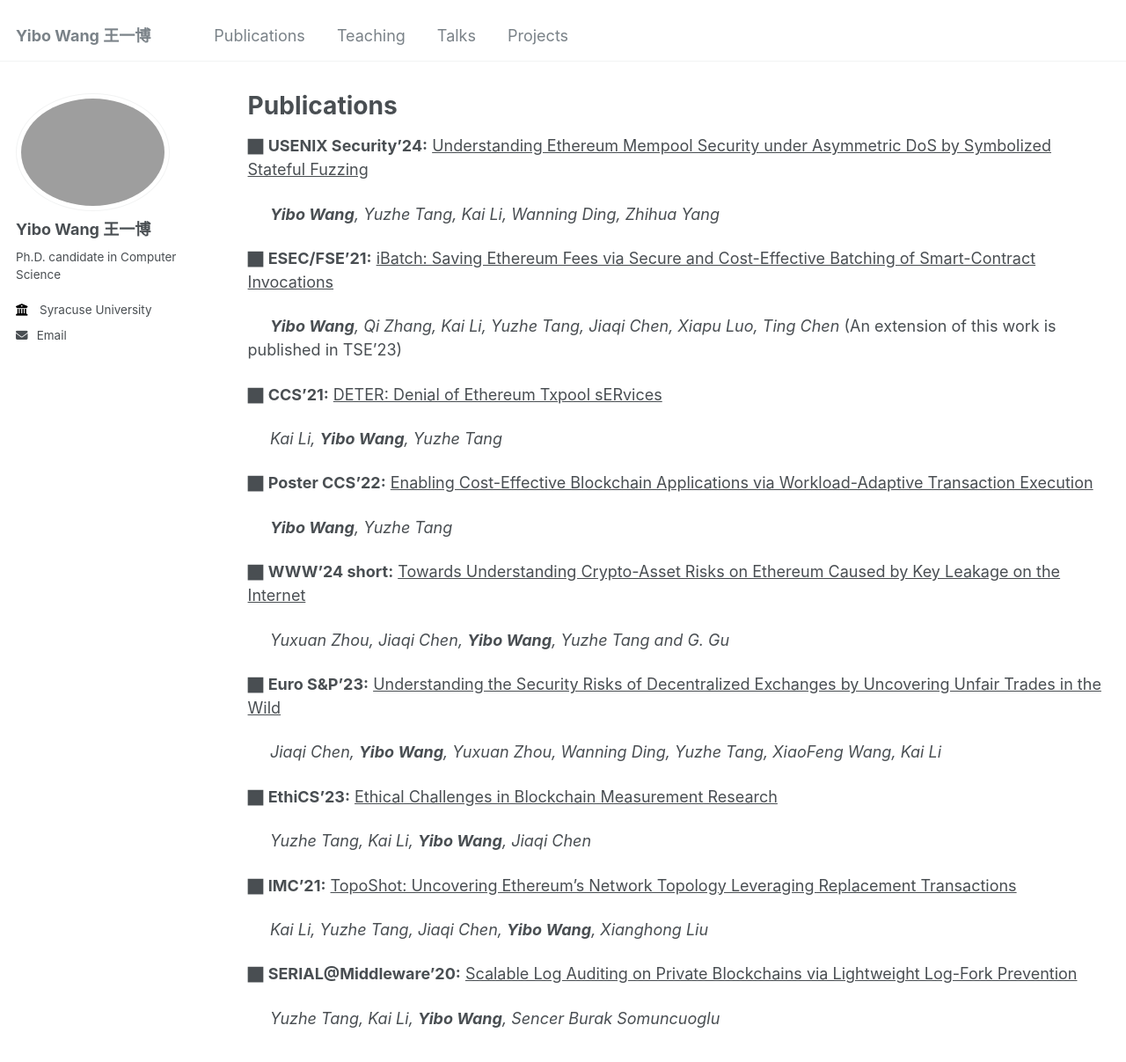
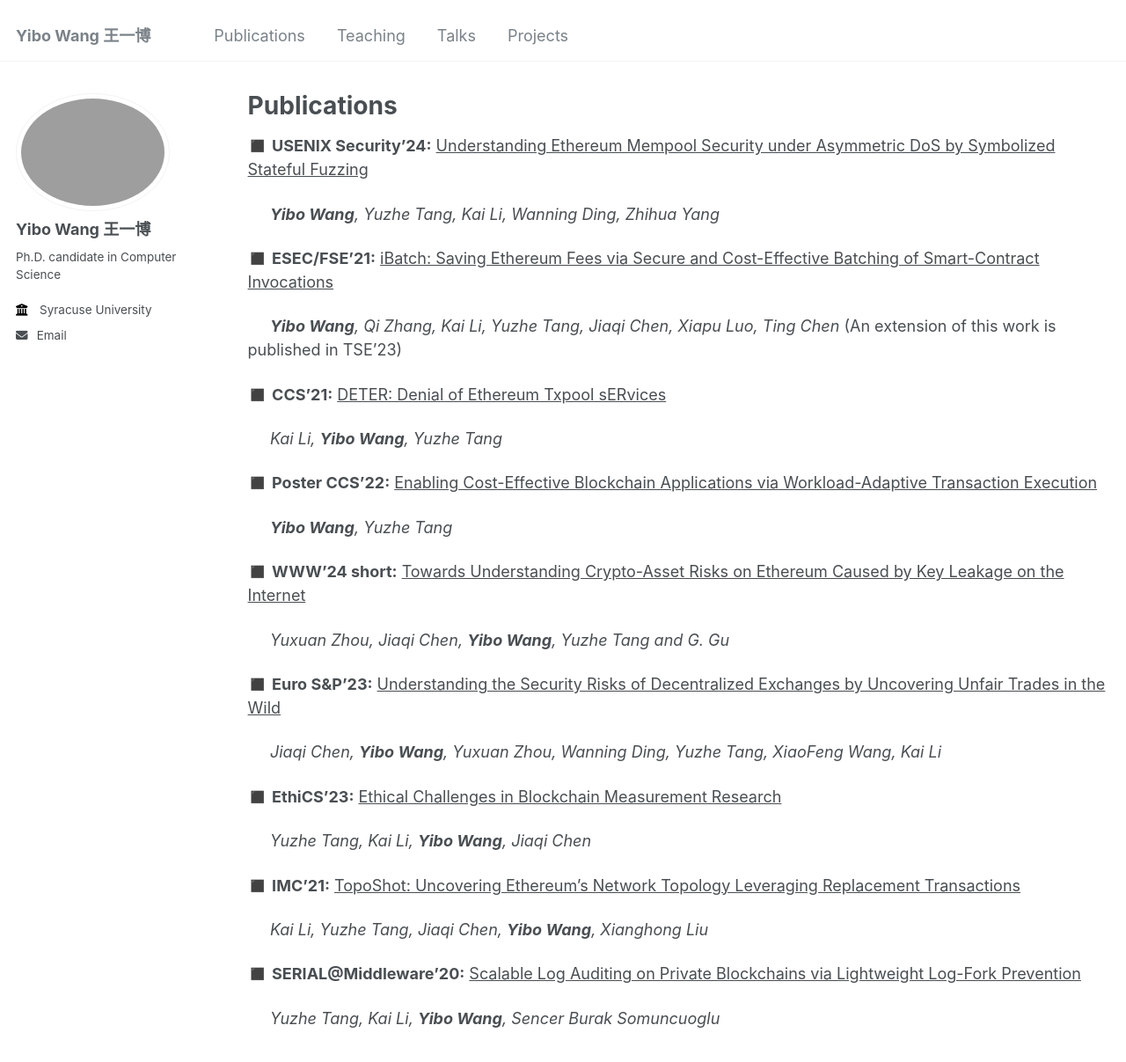
Before and after one commit to wangyibo0308/wangyibo0308.github.io, a Jekyll site: the page built from _pages/publication.md, in a window 1280 px wide and 1392 px high. Shown: the top 1207 px of the window at 88% size. Built offline with Jekyll 4.4.1, drawn with Linux system fonts in a browser that asks for light colours.

Commit message:
Update publication.md

```diff
--- a/_pages/publication.md
+++ b/_pages/publication.md
@@ -8,45 +8,45 @@ author_profile: true
 {% include base_path %}
 
 
-⬛︎ **USENIX Security'24:** <span style="text-decoration: underline;">Understanding Ethereum Mempool Security under Asymmetric DoS by Symbolized Stateful Fuzzing</span>
+◼️ **USENIX Security'24:** <span style="text-decoration: underline;">Understanding Ethereum Mempool Security under Asymmetric DoS by Symbolized Stateful Fuzzing</span>
 
 &nbsp;&nbsp;&nbsp;&nbsp;  _**Yibo Wang**, Yuzhe Tang, Kai Li, Wanning Ding, Zhihua Yang_
 
 
-⬛︎ **ESEC/FSE'21:** <span style="text-decoration: underline;">iBatch: Saving Ethereum Fees via Secure and Cost-Effective Batching of Smart-Contract Invocations</span>
+◼️ **ESEC/FSE'21:** <span style="text-decoration: underline;">iBatch: Saving Ethereum Fees via Secure and Cost-Effective Batching of Smart-Contract Invocations</span>
 
 &nbsp;&nbsp;&nbsp;&nbsp;  _**Yibo Wang**, Qi Zhang, Kai Li, Yuzhe Tang, Jiaqi Chen, Xiapu Luo, Ting Chen_ (An extension of this work is published in TSE'23)
 
 
-⬛︎ **CCS'21:** <span style="text-decoration: underline;">DETER: Denial of Ethereum Txpool sERvices</span>
+◼️ **CCS'21:** <span style="text-decoration: underline;">DETER: Denial of Ethereum Txpool sERvices</span>
 
 &nbsp;&nbsp;&nbsp;&nbsp;  _Kai Li, **Yibo Wang**, Yuzhe Tang_
 
 
-⬛︎ **Poster CCS'22:** <span style="text-decoration: underline;">Enabling Cost-Effective Blockchain Applications via Workload-Adaptive Transaction Execution</span>
+◼️ **Poster CCS'22:** <span style="text-decoration: underline;">Enabling Cost-Effective Blockchain Applications via Workload-Adaptive Transaction Execution</span>
 
 &nbsp;&nbsp;&nbsp;&nbsp;  _**Yibo Wang**, Yuzhe Tang_
 
 
-⬛︎ **WWW'24 short:** <span style="text-decoration: underline;">Towards Understanding Crypto-Asset Risks on Ethereum Caused by Key Leakage on the Internet</span>
+◼️ **WWW'24 short:** <span style="text-decoration: underline;">Towards Understanding Crypto-Asset Risks on Ethereum Caused by Key Leakage on the Internet</span>
 
 &nbsp;&nbsp;&nbsp;&nbsp;  _Yuxuan Zhou, Jiaqi Chen, **Yibo Wang**, Yuzhe Tang and G. Gu_
 
 
-⬛︎ **Euro S&P'23:** <span style="text-decoration: underline;">Understanding the Security Risks of Decentralized Exchanges by Uncovering Unfair Trades in the Wild</span>
+◼️ **Euro S&P'23:** <span style="text-decoration: underline;">Understanding the Security Risks of Decentralized Exchanges by Uncovering Unfair Trades in the Wild</span>
 
 &nbsp;&nbsp;&nbsp;&nbsp;  _Jiaqi Chen, **Yibo Wang**, Yuxuan Zhou, Wanning Ding, Yuzhe Tang, XiaoFeng Wang, Kai Li_
 
 
-⬛︎ **EthiCS'23:** <span style="text-decoration: underline;">Ethical Challenges in Blockchain Measurement Research</span>
+◼️ **EthiCS'23:** <span style="text-decoration: underline;">Ethical Challenges in Blockchain Measurement Research</span>
 
 &nbsp;&nbsp;&nbsp;&nbsp;  _Yuzhe Tang, Kai Li, **Yibo Wang**, Jiaqi Chen_
 
-⬛︎ **IMC'21:** <span style="text-decoration: underline;">TopoShot: Uncovering Ethereum’s Network Topology Leveraging Replacement Transactions</span>
+◼️ **IMC'21:** <span style="text-decoration: underline;">TopoShot: Uncovering Ethereum’s Network Topology Leveraging Replacement Transactions</span>
 
 &nbsp;&nbsp;&nbsp;&nbsp;  _Kai Li, Yuzhe Tang, Jiaqi Chen, **Yibo Wang**, Xianghong Liu_
 
 
-⬛︎ **SERIAL@Middleware'20:** <span style="text-decoration: underline;">Scalable Log Auditing on Private Blockchains via Lightweight Log-Fork Prevention</span>
+◼️ **SERIAL@Middleware'20:** <span style="text-decoration: underline;">Scalable Log Auditing on Private Blockchains via Lightweight Log-Fork Prevention</span>
 
 &nbsp;&nbsp;&nbsp;&nbsp;  _Yuzhe Tang, Kai Li, **Yibo Wang**, Sencer Burak Somuncuoglu_
```
